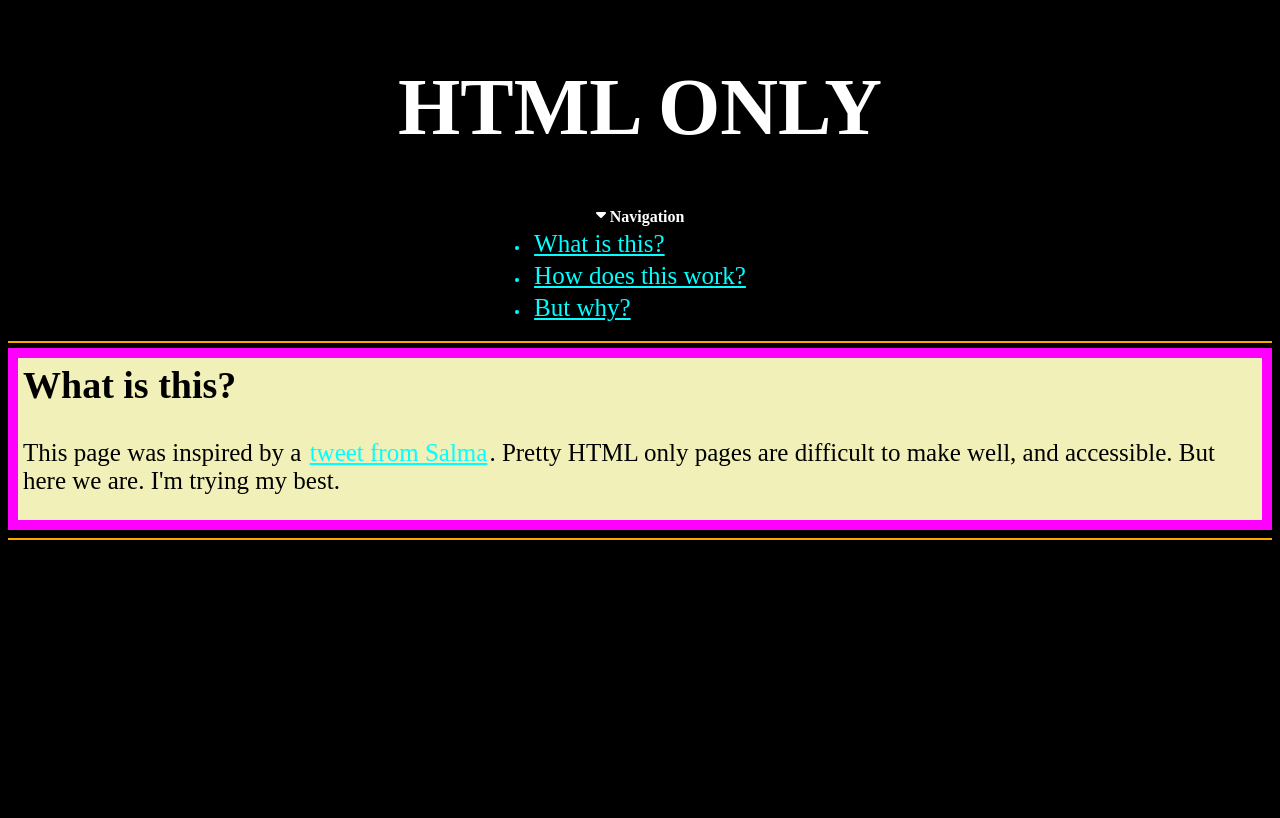
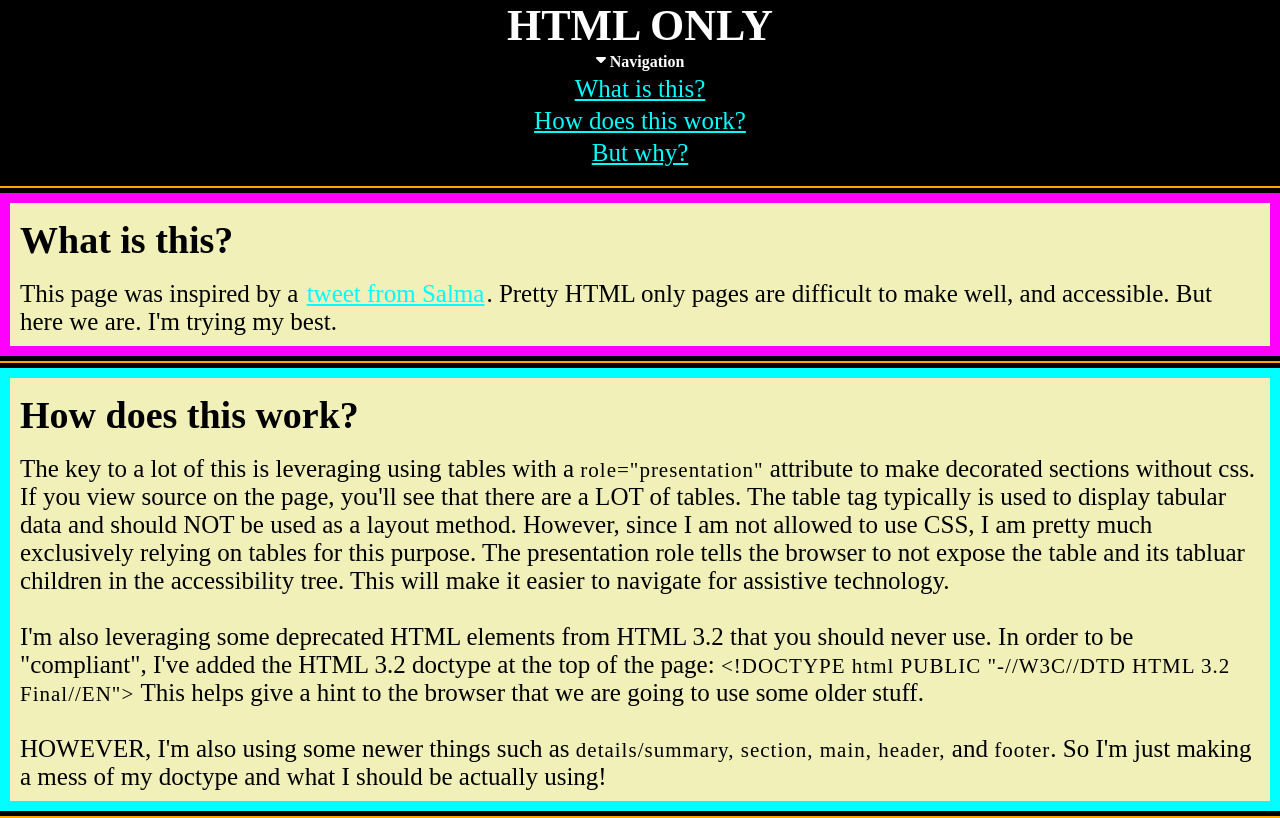
Before and after one commit to SimeJadrijev/Internship-8-HTML-CSS, a plain HTML site: page index.html in a window 1280 px wide. Drawn offline with Linux system fonts and the light colour scheme.

Commit message:
Remade a little part of previous sections and finished with 'How does this work?' section.

```diff
--- a/index.html
+++ b/index.html
@@ -28,8 +28,9 @@
     </header>
 
     <main>
-        <div class="what-is-this">
+        <div class="section what-is-this">
             <h2>What is this?</h2>
+            <br>
             <p>
                 This page was inspired by a <a href="https://twitter.com/whitep4nth3r/status/1510568114966171649" target="_blank">tweet from Salma</a>.
                 Pretty HTML only pages are difficult to make well, and accessible.
@@ -38,6 +39,36 @@
         </div>
 
         <hr class="orange-line">
+
+        <div class="section how-does-this-work">
+            <h2>How does this work?</h2>
+            <br>
+            <p>
+                The key to a lot of this is leveraging using tables with a
+                <span>role="presentation"</span> attribute to make decorated sections without css.
+                If you view source on the page, you'll see that there are a LOT of
+                tables. The table tag typically is used to display tabular data and
+                should NOT be used as a layout method. However, since I am not allowed
+                to use CSS, I am pretty much exclusively relying on tables for this
+                purpose. The presentation role tells the browser to not expose the
+                table and its tabluar children in the accessibility tree. This will
+                make it easier to navigate for assistive technology.
+                <br> <br>
+                I'm also leveraging some deprecated HTML elements from HTML 3.2 that you should
+                never use. In order to be "compliant", I've added the HTML 3.2 doctype
+                at the top of the page:
+                <span> &lt;!DOCTYPE html PUBLIC "-//W3C//DTD HTML 3.2 Final//EN"&gt; </span>
+                This helps give a hint to the browser that we are going to use some
+                older stuff.
+                <br> <br>
+                HOWEVER, I'm also using some newer things such as
+                <span>details/summary, section, main, header,</span> and <span>footer</span>. So I'm just making
+                a mess of my doctype and what I should be actually using!
+            </p>
+        </div>
+
+        <hr class="orange-line">
+
     </main>
 </body>
 </html>
--- a/style.css
+++ b/style.css
@@ -1,16 +1,18 @@
+*{
+    margin: 0;
+    padding: 0;
+}
 body{
     background-color: black;
     color: white;
 }
 header{
-    font-size: 40px;
+    font-size: 22px;
     border-bottom: 2px solid orange;
-    display: flex;
-    flex-direction: column;
-    align-items: center;
     padding: 0;
     padding-bottom: 15px;
     margin: 0;
+    text-align: center;
 }
 header h4{
     font-size: 16px;
@@ -18,26 +20,27 @@ header h4{
     margin: 0;
 }
 header ul, li, a{
-    font-size: 15px;
+    font-size: 14px;
     color:aqua;
     padding: 2px;
     margin: 0;
 }
-
-.what-is-this {
+.section {
     background-color: rgb(240, 240, 184);
     color: black;
-    border: 10px solid magenta;
     margin-top: 5px;
-    padding-left: 5px;
+    padding: 10px;
     margin-bottom: 5px;
 }
-.what-is-this h2 {
+.what-is-this {
+    border: 10px solid magenta;
+}
+.section h2 {
     font-size: 38px;
     padding: 0;
     margin-top: 5px;
 }
-.what-is-this p, a {
+.section p, a {
     font-size: 25px;
 }
 .orange-line {
@@ -45,3 +48,10 @@ header ul, li, a{
     height: 2px;
     border: none;
 }
+.how-does-this-work {
+    border: 10px solid aqua;
+}
+.how-does-this-work p span {
+    font-size: 21px;
+    letter-spacing: 1px;
+}
```
Also changed, not shown: assets/why-huh.gif (added).
